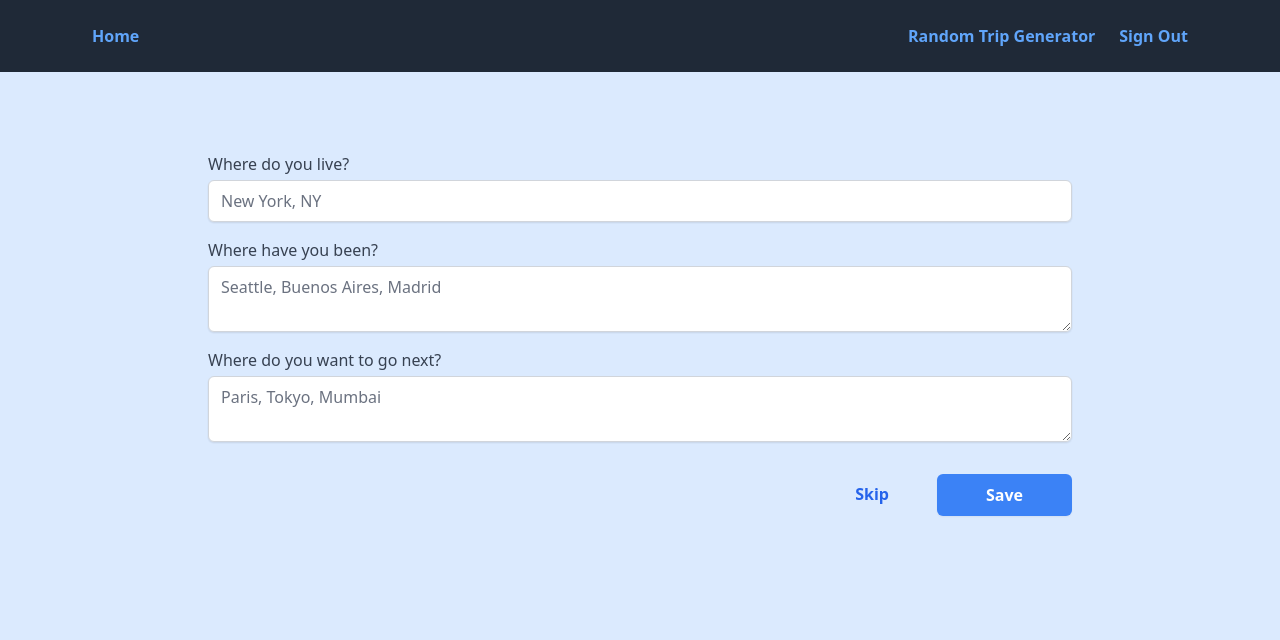
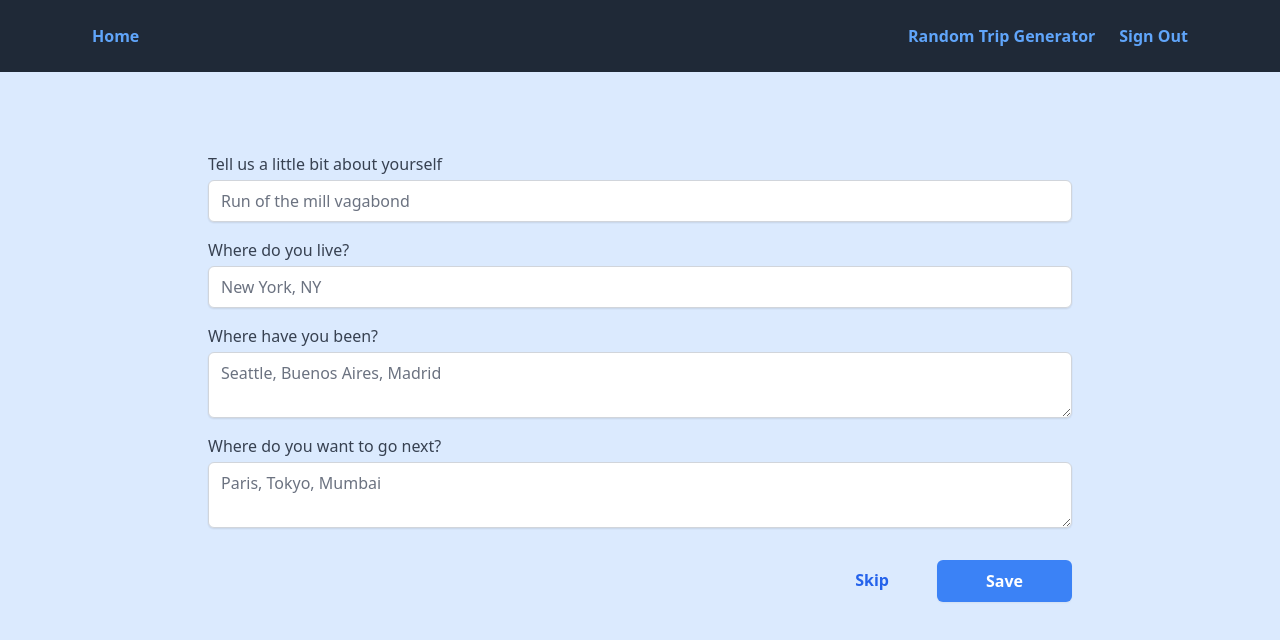
Before and after one commit to frankdb/random-trip-generator-ui, a Next.js app: page /onboarding in a window 1280 px wide. Shown: the top 640 px of the page. Built offline with nearby package versions, Linux system fonts and the light colour scheme; no server answers; sample sign-in values are in the browser's storage.

Commit message:
Add updateProfile to UserService

```diff
--- a/pages/onboarding.tsx
+++ b/pages/onboarding.tsx
@@ -1,5 +1,4 @@
 import { Formik } from "formik";
-import * as Yup from "yup";
 import React, { useEffect, useState } from "react";
 import { useQuery } from "react-query";
 import Layout from "../components/application-ui/layout/Layout";
@@ -7,7 +6,7 @@ import ContentLayout from "../components/application-ui/layout/ContentLayout";
 import InputGroup from "../components/application-ui/forms/InputGroup";
 import Button from "../components/application-ui/elements/Button";
 import { useRequireAuth } from "../hooks/use-require-auth";
-import { getProfile, getUsers } from "../services/user";
+import { getProfile, getUsers, updateProfile } from "../services/user";
 
 const steps = {
   name: {
@@ -42,18 +41,36 @@ const onboarding = () => {
     getProfile()
       .then((res) => {
         profile = res;
+        console.log("PROFILE====", profile);
       })
       .catch((err) => {
         console.error(err);
       });
   }, [data]);
 
-  const handleFormSubmit = async ({ location, email, password }) => {
+  const handleFormSubmit = async ({
+    bio,
+    location,
+    places_visited,
+    bucket_list,
+  }) => {
     try {
       // const res = await auth.signup(name, email, password);
       // if (res) {
       //   router.push("/onboarding");
       // }
+      console.log(bio, location, places_visited, bucket_list);
+
+      const obj = {
+        profile: {
+          bio,
+          location,
+          places_visited,
+          bucket_list,
+        },
+      };
+
+      updateProfile(obj);
     } catch (err) {
       console.log(err);
     }
@@ -64,7 +81,12 @@ const onboarding = () => {
       <ContentLayout>
         <div className="w-3/4 mx-auto">
           <Formik
-            initialValues={{ location: "", email: "", password: "" }}
+            initialValues={{
+              bio: "",
+              location: "",
+              places_visited: "",
+              bucket_list: "",
+            }}
             onSubmit={handleFormSubmit}
           >
             {({
@@ -78,6 +100,14 @@ const onboarding = () => {
             }) => (
               <form onSubmit={handleSubmit}>
                 <InputGroup
+                  label="Tell us a little bit about yourself"
+                  name="bio"
+                  id="bio"
+                  placeholder="Run of the mill vagabond"
+                  value={values.bio}
+                  onChange={handleChange}
+                />
+                <InputGroup
                   label="Where do you live?"
                   name="location"
                   id="location"
@@ -87,19 +117,19 @@ const onboarding = () => {
                 />
                 <InputGroup
                   label="Where have you been?"
-                  name="email"
-                  id="email"
+                  name="places_visited"
+                  id="places_visited"
                   placeholder="Seattle, Buenos Aires, Madrid"
-                  value={values.email}
+                  value={values.places_visited}
                   onChange={handleChange}
                   isTextArea={true}
                 />
                 <InputGroup
                   label="Where do you want to go next?"
-                  name="password"
-                  id="password"
+                  name="bucket_list"
+                  id="bucket_list"
                   placeholder="Paris, Tokyo, Mumbai"
-                  value={values.password}
+                  value={values.bucket_list}
                   onChange={handleChange}
                   isTextArea={true}
                 />
--- a/services/user.ts
+++ b/services/user.ts
@@ -17,11 +17,20 @@ export const getUsers = async () => {
 
 export const getProfile = async () => {
   try {
-    const result = await axios.put("http://localhost:3000/api/profile/");
-    console.log("IN GET PROFILE====", result);
-    return result;
+    const result = await axios.get("http://localhost:3000/api/profile/");
+    return result.data;
   } catch (err) {
     console.log("ERRORING OUT");
     console.error(err);
   }
 };
+
+export const updateProfile = async (obj) => {
+  try {
+    const result = await axios.put("http://localhost:3000/api/profile/", obj);
+    return result.data;
+  } catch (err) {
+    console.log("ERRORING OUT");
+    console.error(err);
+  }
+};
```
Also changed, not shown: hooks/use-auth.tsx (+10 -0 lines).
